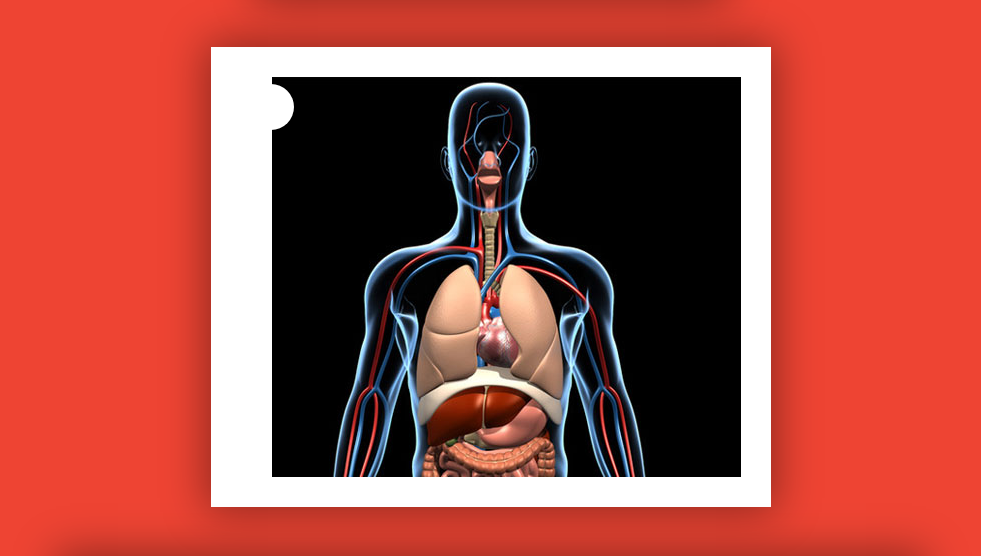
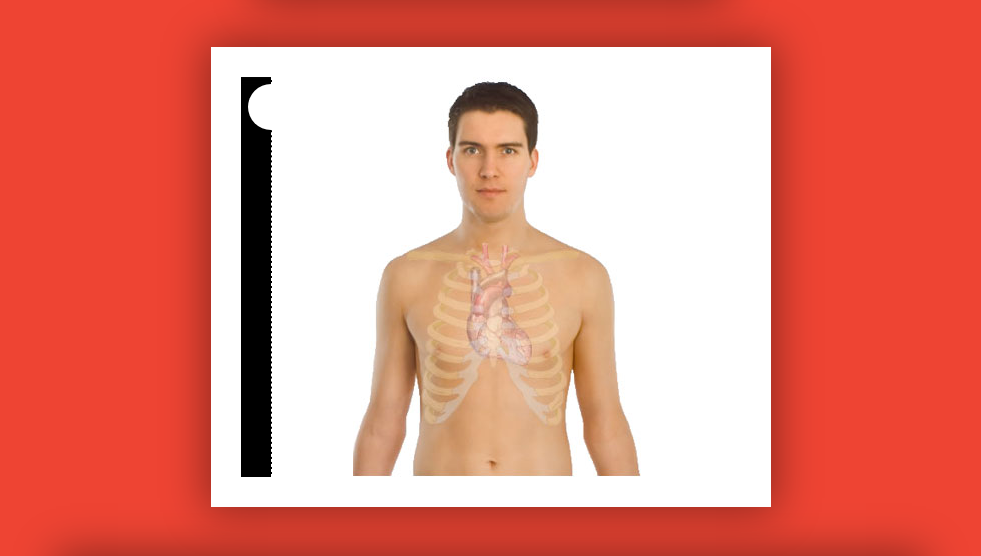
Before and after one commit to seyedi/Covering-Bad, a plain HTML site: page index.html in a window 1280 px wide. Shown: the part 1170-1726 px from the top of the page, without its empty margins (149-1130 px from the left). Drawn offline with Linux system fonts and the light colour scheme; some icons are missing.

Commit message:
Update index.html

```diff
--- a/index.html
+++ b/index.html
@@ -21,7 +21,7 @@
 		<div class="changeable"></div>
 	</div>
 
-	<div class="covered third" data-passive="images/2.jpg" data-active="images/1.jpg">
+	<div class="covered third" data-passive="images/1.jpg" data-active="images/2.jpg">
 		<div class="handle"></div>
 		<div class="changeable"></div>
 	</div>
```
